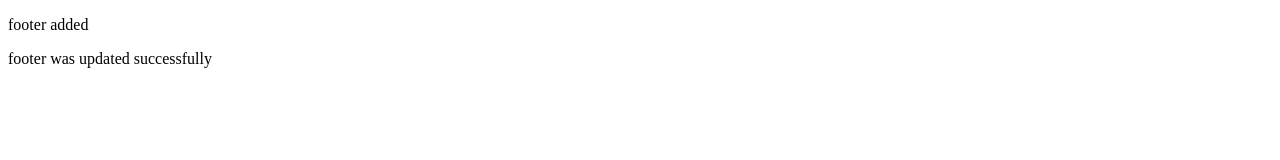
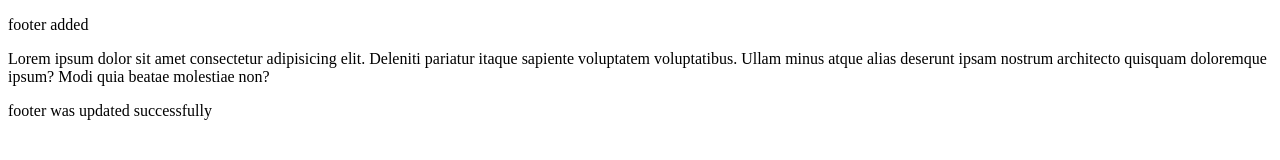
Before and after one commit to Nopsilp/learn-git, a plain HTML site: page index.html in a window 1280 px wide. Drawn offline with Linux system fonts and the light colour scheme.

Commit message:
add index file

```diff
--- a/index.html
+++ b/index.html
@@ -2,6 +2,7 @@
 
 <body>
 <p> footer added </p>
+<p> Lorem ipsum dolor sit amet consectetur adipisicing elit. Deleniti pariatur itaque sapiente voluptatem voluptatibus. Ullam minus atque alias deserunt ipsam nostrum architecto quisquam doloremque ipsum? Modi quia beatae molestiae non?</p>
 <footer> footer was updated successfully</footer>
 
 </body>
```
